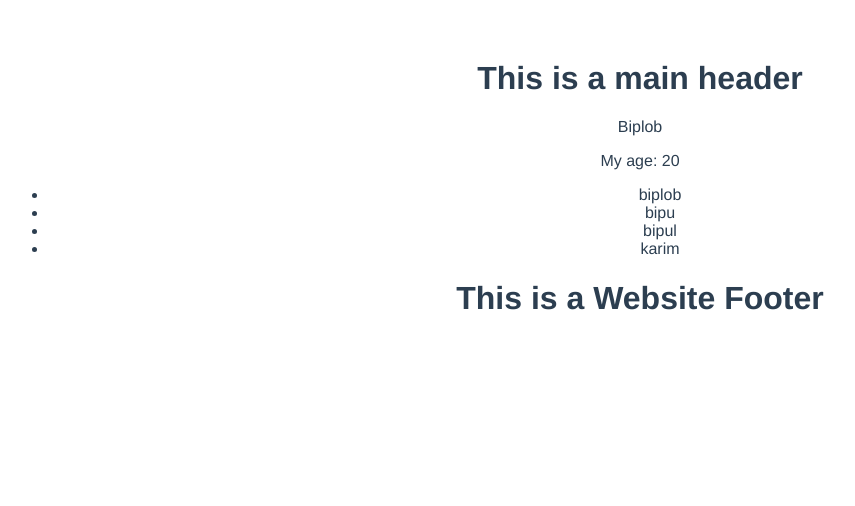
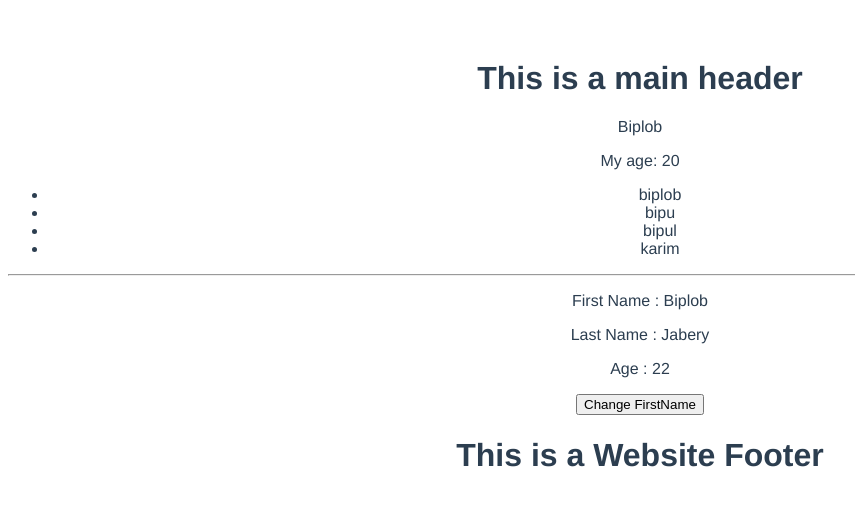
Before and after one commit to DeveloperBiplob/Vue-Js, a Vue app in the folder vuejs-learn-project/: page / in a window 1280 px wide. Shown: the top 506 px of the page, without its empty margins (0-855 px from the left). Built offline with nearby package versions, Linux system fonts and the light colour scheme.

Commit message:
Vue Props | Child Component to Parent component Contorl or Update

```diff
--- a/vuejs-learn-project/src/App.vue
+++ b/vuejs-learn-project/src/App.vue
@@ -1,6 +1,13 @@
 <template>
   <div id="app">
-    <Header :myName="name" :age="age" :studens="myStudents"></Header>
+    <Header
+      :myName="name"
+      :age="age"
+      :studens="myStudents"
+      :firnsName="firstName"
+      :lastName="lastName"
+      :myAge="myAge"
+      @updateValue="firstName = $event"></Header>
     <Footer></Footer>
 
     </div>
@@ -16,6 +23,9 @@ export default {
       name: 'Biplob',
       age: 20,
       myStudents: ['biplob', 'bipu', 'bipul', 'karim'],
+      firstName: 'Biplob',
+      lastName: 'Jabery',
+      myAge: 22,
     }
   },
   components: {
--- a/vuejs-learn-project/src/components/HeaderFooter/Header.vue
+++ b/vuejs-learn-project/src/components/HeaderFooter/Header.vue
@@ -8,6 +8,11 @@
                 {{ student }}
             </li>
         </ul>
+        <hr>
+        <p>First Name : {{ firnsName }}</p>
+        <p>Last Name : {{ lastName}}</p>
+        <p>Age : {{ myAge}}</p>
+        <button @click="changeFirstName">Change FirstName</button>
     </div>
 </template>
 
@@ -29,12 +34,24 @@ export default {
         studens:{
             type: Array
         },
+        // Child component theke parent component er control or update.
+        firnsName: String,
+        lastName: String,
+        myAge: Number,
     },
     data() {
         return {
 
         }
     },
+    methods: {
+        changeFirstName(){
+            // return this.firnsName = 'Bipu';
+            // child component theke parent component er valu change korte chaile custo event make korte hoy,
+            // and seta ke parent component e call kort hoy. like - @updateValue="firstName = $event"
+            this.$emit('updateValue', 'Jabery');
+        }
+    }
 }
 </script>
 
```
